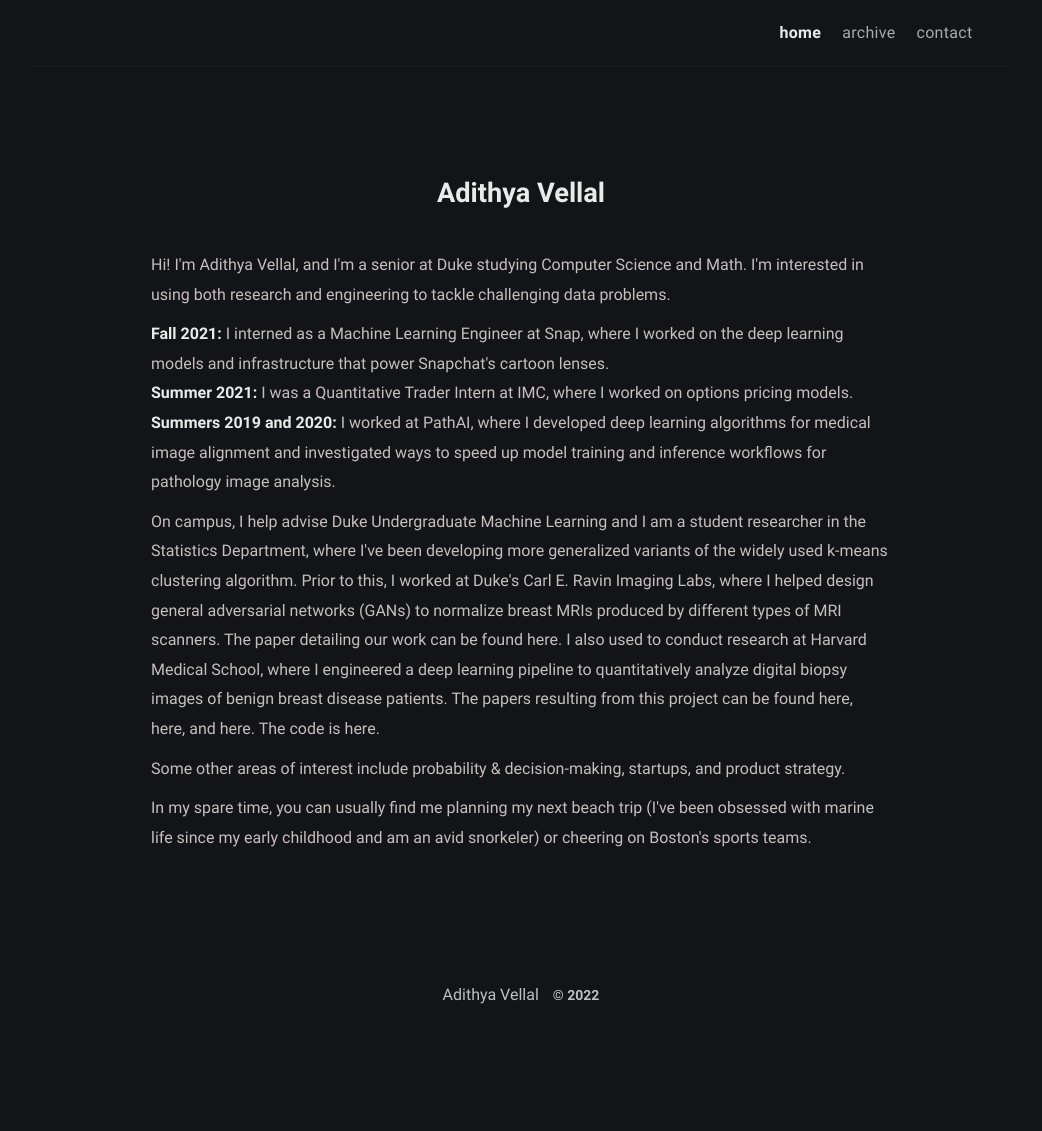
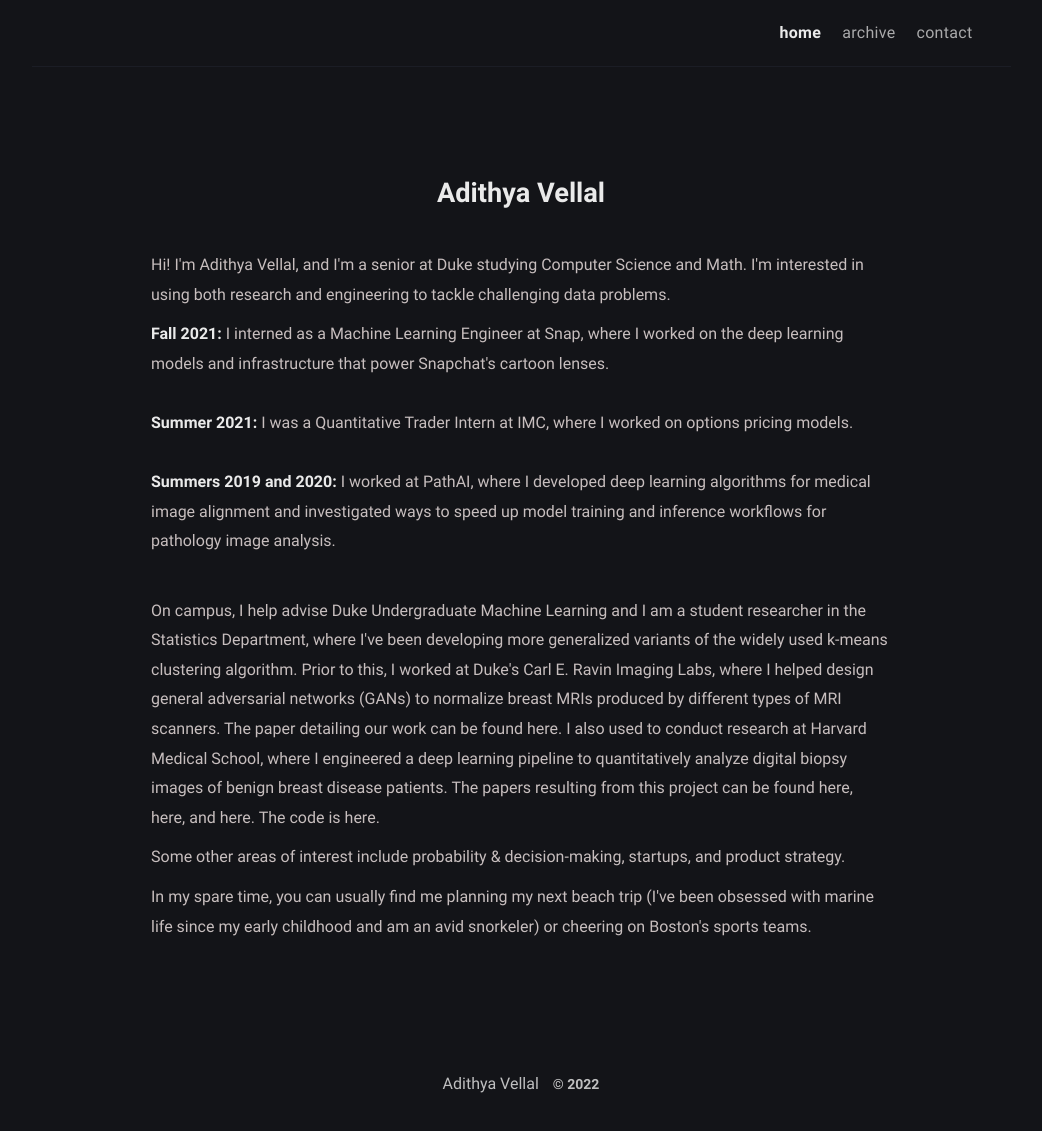
Before and after one commit to avellal14/avellal14.github.io, a Jekyll site: the page built from index.md, in a window 1280 px wide. Shown: the whole page, without its empty margins (119-1161 px from the left). Built offline with Jekyll 4.4.1, drawn with Linux system fonts in a browser that asks for light colours; before the commit the page ends 1042 px from its top, so only the background shows below that.

```diff
--- a/_layouts/home.html
+++ b/_layouts/home.html
@@ -11,12 +11,12 @@ home: false
 
 <p>
   <b> Fall 2021: </b> I interned as a Machine Learning Engineer at Snap, where I worked on the deep learning
-  models and infrastructure that power Snapchat's cartoon lenses. <br>
+  models and infrastructure that power Snapchat's cartoon lenses. <br> <br>
 
-  <b> Summer 2021: </b> I was a Quantitative Trader Intern at IMC, where I worked on options pricing models. <br>
+  <b> Summer 2021: </b> I was a Quantitative Trader Intern at IMC, where I worked on options pricing models. <br> <br>
 
   <b> Summers 2019 and 2020: </b> I worked at PathAI, where I developed deep learning algorithms for medical image alignment and investigated ways
-  to speed up model training and inference workflows for pathology image analysis.<br>
+  to speed up model training and inference workflows for pathology image analysis.<br> <br>
 </p>
 
 <p>
```
